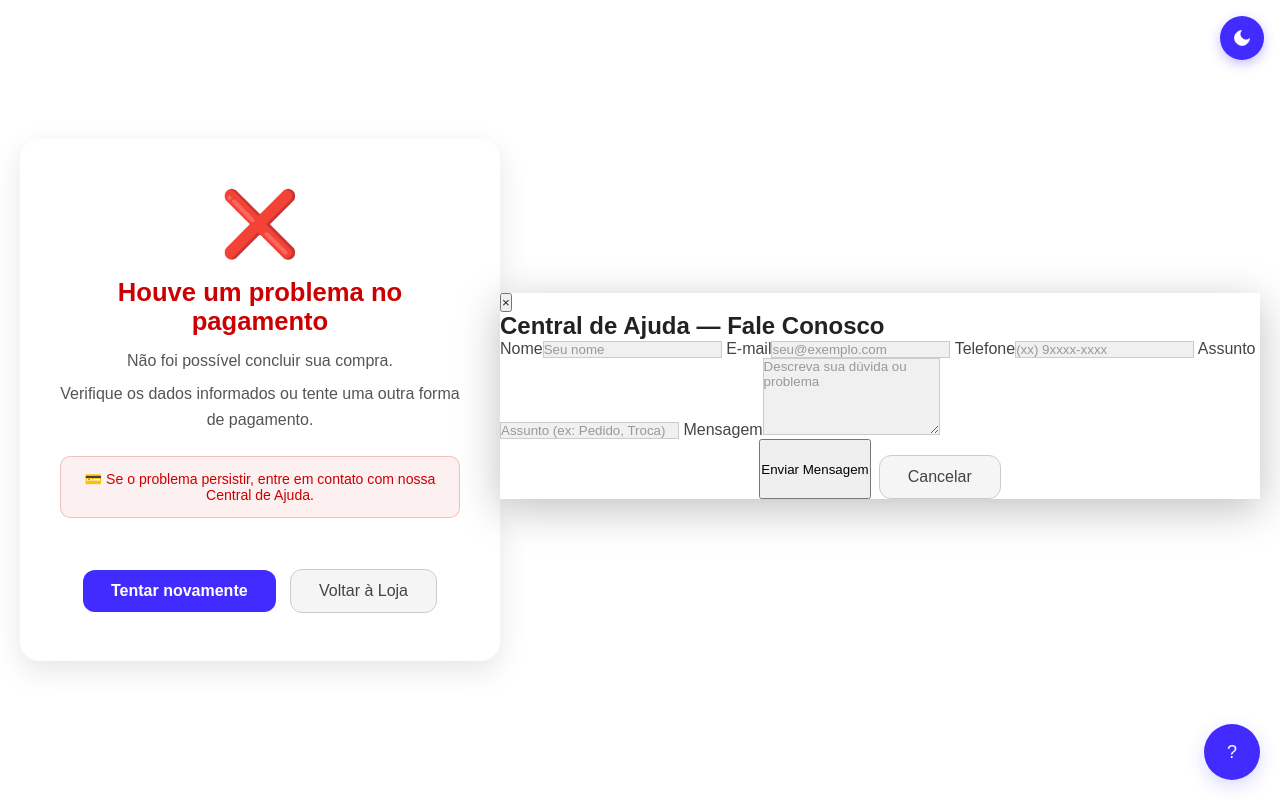
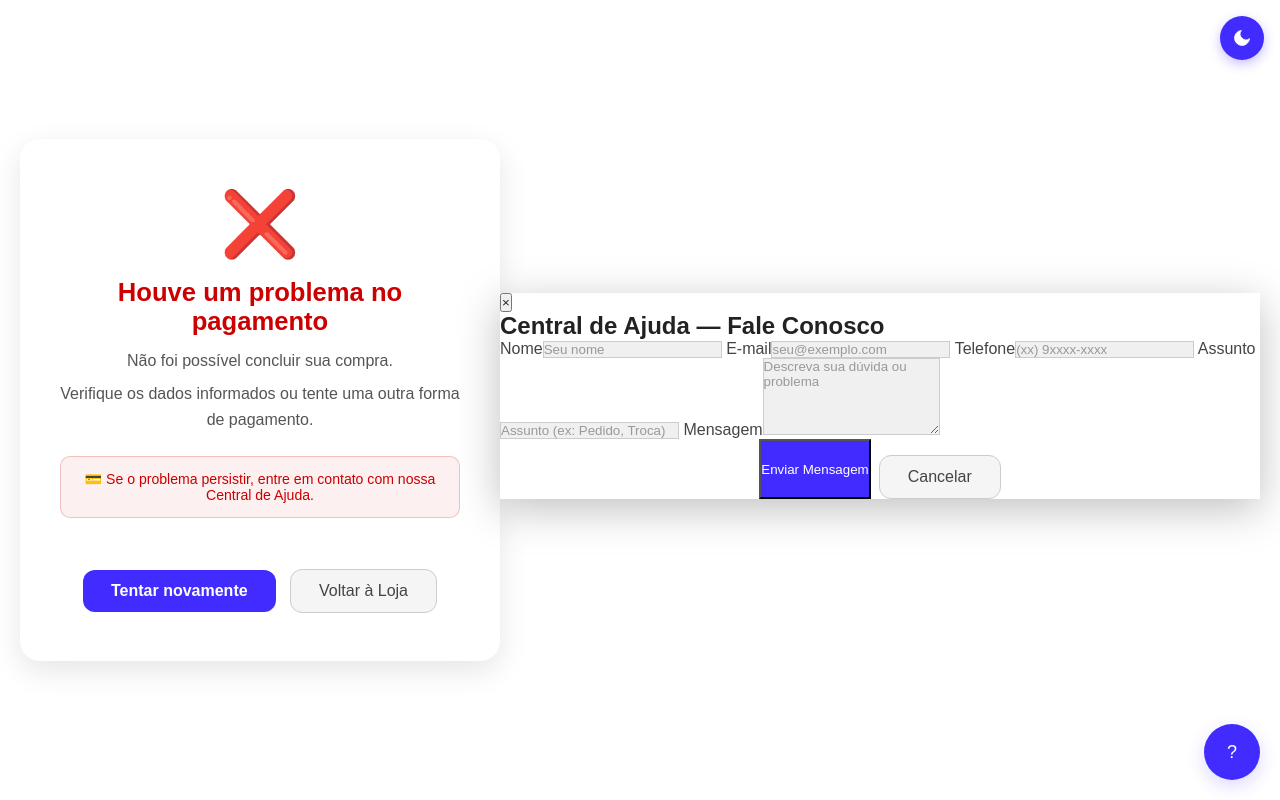
Before and after one commit to juliosamuel289-dotcom/NaRede-Store, a website: page erro.html in a window 1280 px wide. Drawn offline with Linux system fonts and the light colour scheme.

Commit message:
fix: botoes Enviar e Cancelar visiveis no modo claro

```diff
--- a/theme-toggle.css
+++ b/theme-toggle.css
@@ -368,6 +368,10 @@ body.light-mode .btn-secondary {
   border-color: #cccccc !important;
   background: #f5f5f5 !important;
 }
+body.light-mode .btn-send {
+  background: #422BFF !important;
+  color: #ffffff !important;
+}
 
 /* Botão tema - Modo Light */
 body.light-mode .theme-toggle-btn {
```
